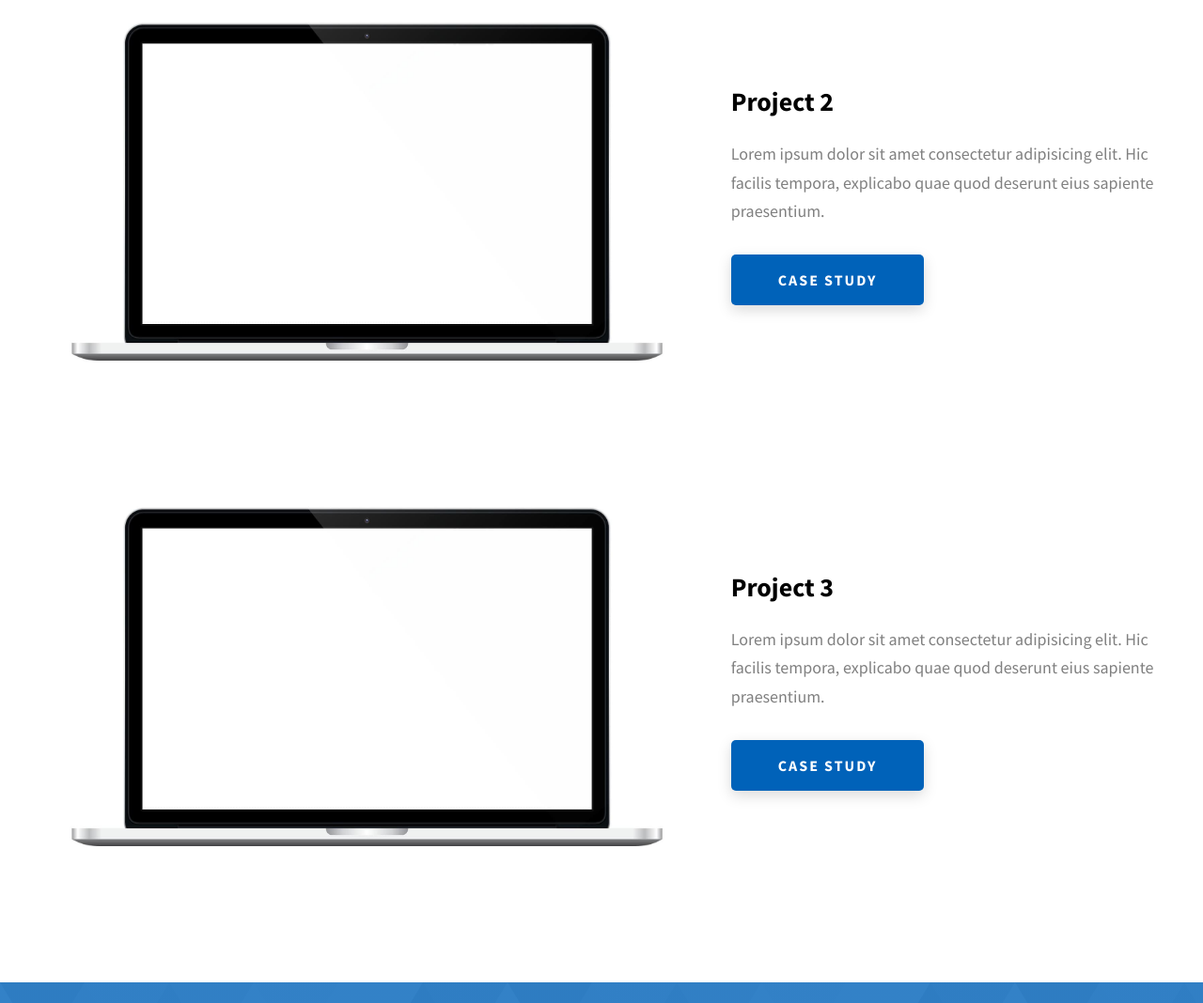
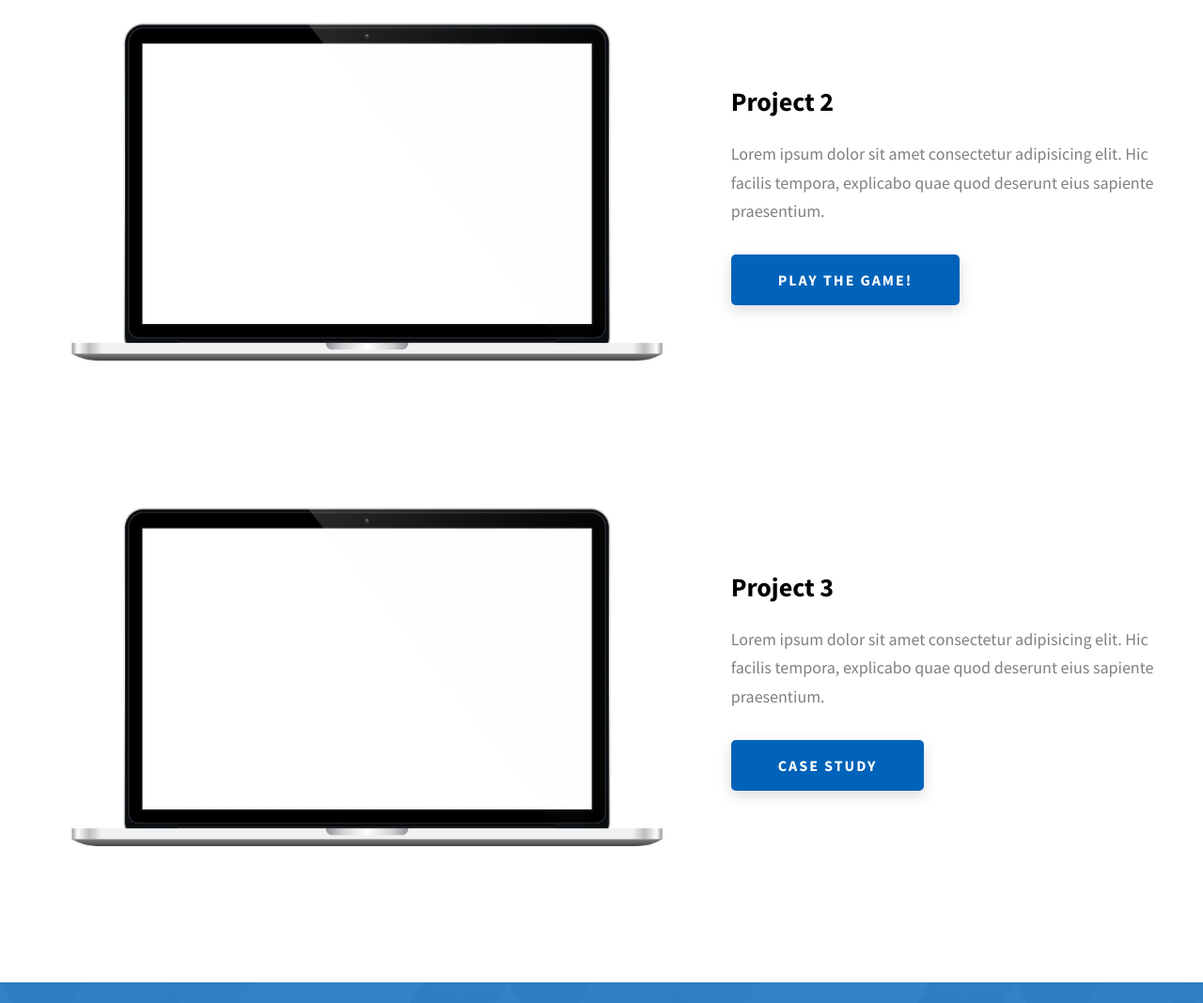
Before and after one commit to TheAlmightyG/TheAlmightyG.github.io, a website: page index.html in a window 1280 px wide. Shown: the part 2970-4038 px from the top of the page at 94% size. Drawn offline with Linux system fonts and the light colour scheme.

Commit message:
Trial for Game

```diff
--- a/index.html
+++ b/index.html
@@ -246,7 +246,7 @@
                 href="./assets/WebGL Game/WebGL/index.html"
                 class="btn btn--med btn--theme dynamicBgClr"
                 target="_blank"
-                >Case Study</a
+                >Play the game!</a
               >
             </div>
           </div>
```
